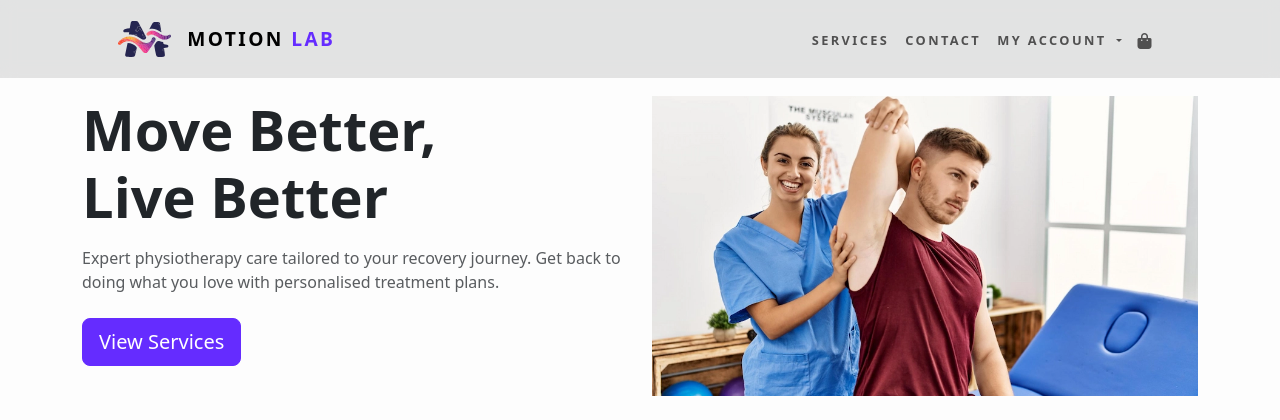
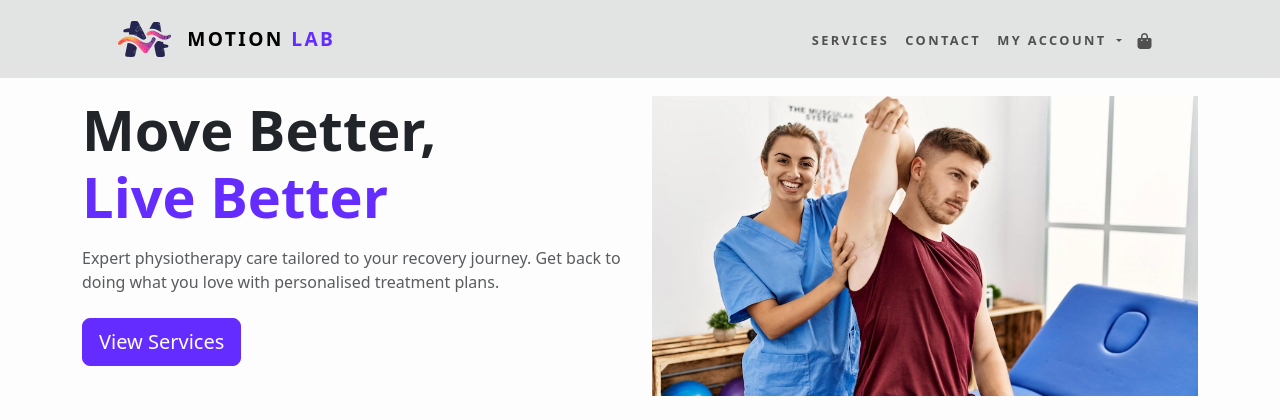
Before and after one commit to AlexThoma5/MP4_ecommerce, a Django app: page / in a window 1280 px wide. Shown: the top 420 px of the page. Run offline with Django 4.2, Linux system fonts and the light colour scheme; parts of the project's set-up code (start-up, migrations or seed data) failed here and were passed over; some libraries are stand-ins or nearby versions.

Commit message:
Add brand color to homepage slogan second line

```diff
--- a/home/static/home/css/home.css
+++ b/home/static/home/css/home.css
@@ -27,6 +27,10 @@
     object-fit: cover;
     height: 100%;
     width: 100%;
+}
+
+#slogan {
+    color: #652cff;
 }
 
 /* Why chose us section */
--- a/home/templates/home/index.html
+++ b/home/templates/home/index.html
@@ -12,7 +12,7 @@
                 <div class="col-12 col-lg-6 mb-4 mb-lg-0 text-center text-lg-start">
                     <h1 class="mb-3">
                         <span class="d-block display-4 fw-semibold">Move Better,</span>
-                        <span class="d-block display-4 fw-semibold">Live Better</span>
+                        <span id="slogan" class="d-block display-4 fw-semibold">Live Better</span>
                     </h1>
                     <p class="text-muted mb-4">
                         Expert physiotherapy care tailored to your recovery journey. Get back to doing what you love with personalised treatment plans.
```
